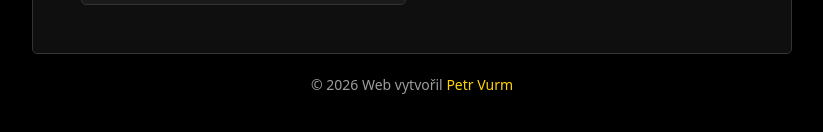
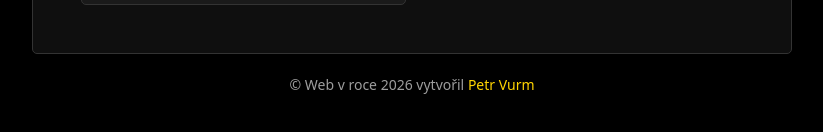
Before and after one commit to ultronstudio/bus-tabule, a Next.js app: page / in a window 1280 px wide. Shown: the part 596-728 px from the top of the page, without its empty margins (228-1051 px from the left). Built offline with nearby package versions, Linux system fonts and the light colour scheme.

Commit message:
fix: update footer text for clarity and consistency

```diff
--- a/app/page.tsx
+++ b/app/page.tsx
@@ -52,7 +52,7 @@ export default function HomePage() {
 
         <footer className="landing-footer">
           <p>
-            © <span suppressHydrationWarning>{currentYear}</span> Web vytvořil <a
+            © Web v roce <span suppressHydrationWarning>{currentYear}</span> vytvořil <a
             href="https://petrvurm.cz/?utm_source=bus-tabule&utm_medium=website&utm_campaign=footer_credit"
             target="_blank"
             rel="noreferrer"
```
